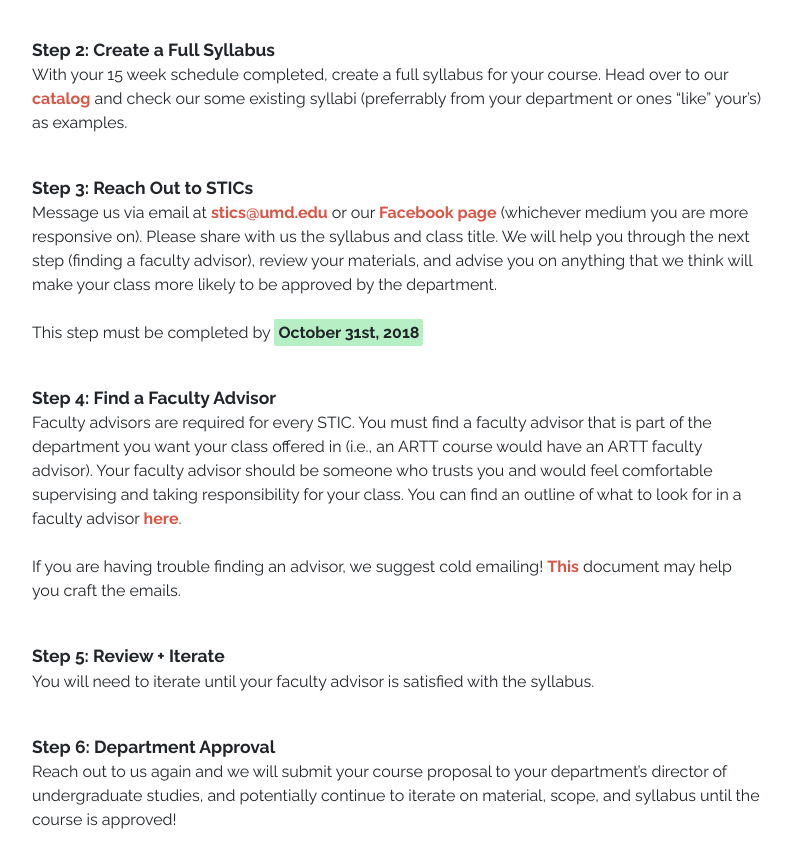
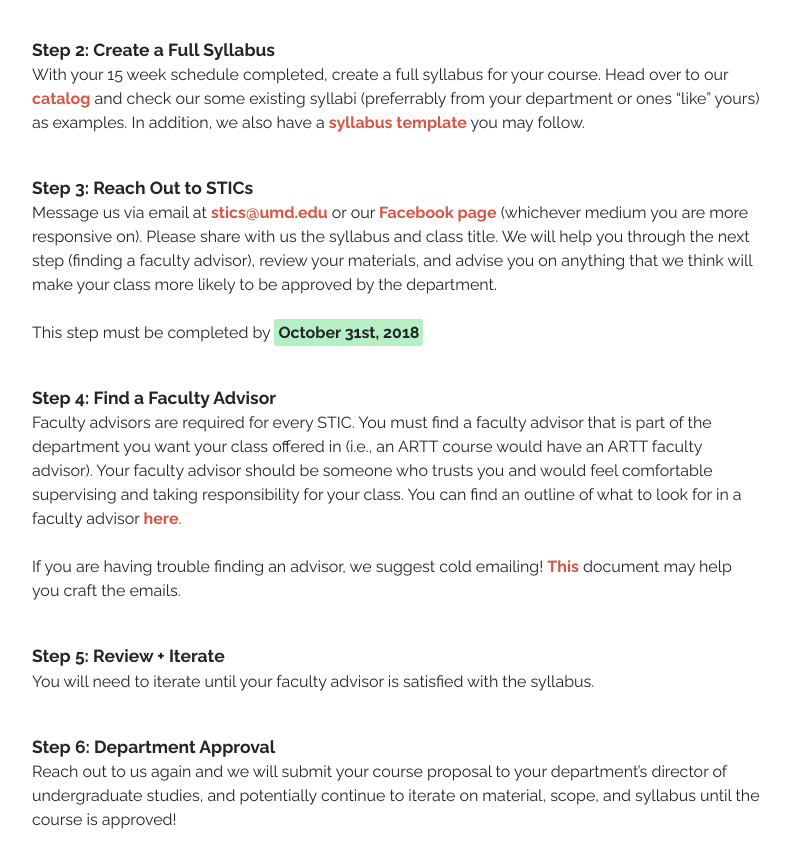
Before and after one commit to UMD-CS-STICs/UMD-CS-STICs.github.io, a website: page apply.html in a window 1280 px wide. Shown: the part 917-1777 px from the top of the page, without its empty margins (53-845 px from the left). Drawn offline with nearby package versions, Linux system fonts and the light colour scheme.

Commit message:
Add syllabus template link to apply page

```diff
--- a/apply.html
+++ b/apply.html
@@ -91,7 +91,7 @@
           <p>Think about what class you would want to create, and make a 15 week schedule for it. We recommend outlining sample quizzes, homeworks, and/or tests at this time to help you adjust the scope of your class if necessary.</p>
 
           <h3>Step 2: Create a Full Syllabus</h3>
-          <p>With your 15 week schedule completed, create a full syllabus for your course. Head over to our <a target="_blank" href="catalog.html">catalog</a> and check our some existing syllabi (preferrably from your department or ones “like” your’s) as examples.</p>
+          <p>With your 15 week schedule completed, create a full syllabus for your course. Head over to our <a target="_blank" href="catalog.html">catalog</a> and check our some existing syllabi (preferrably from your department or ones “like” yours) as examples. In addition, we also have a <a href="https://docs.google.com/document/d/1P7njaPci1mp3mk9TBXHTTJNOXD5iOWC3h1_495PMIJY/edit?usp=sharing" target="_blank">syllabus template</a> you may follow.</p>
 
           <h3>Step 3: Reach Out to STICs</h3>
           <p>
```
